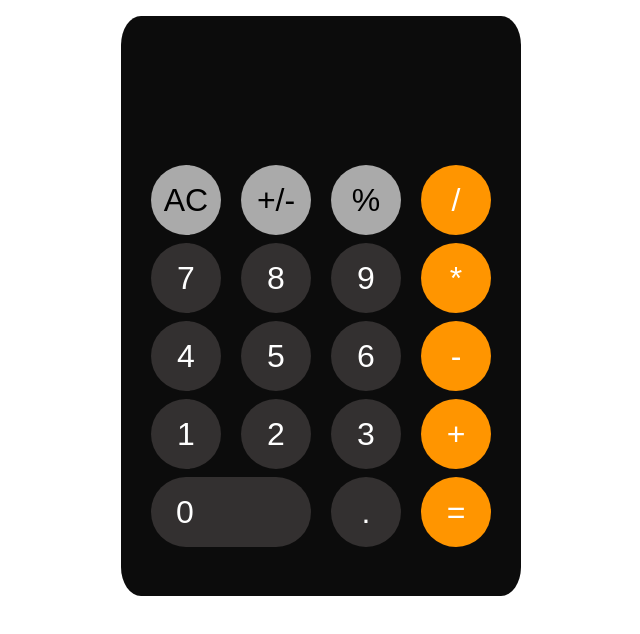
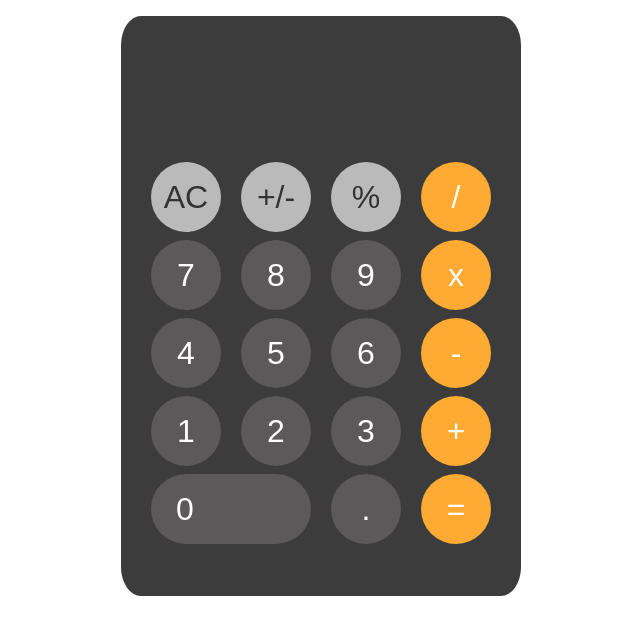
Before and after one commit to krispekla/react-calculator, a React (Create React App) app: page / in a window 1280 px wide. Shown: the top 634 px of the page, without its empty margins (319-959 px from the left). Built offline with nearby package versions, Linux system fonts and the light colour scheme.

Commit message:
Solved various errors

```diff
--- a/src/App.css
+++ b/src/App.css
@@ -7,4 +7,5 @@
   margin-top: 2vh;
   border-radius: 5%;
   overflow: hidden;
+  opacity:0.8;
 }
--- a/src/components/Display/Display.css
+++ b/src/components/Display/Display.css
@@ -5,9 +5,10 @@
     background: inherit;
     color: white;
     min-height: 60px;
-    font-size: 3.2rem;
+    font-size: 3rem;
     letter-spacing: 2px;
     margin-bottom: 30px;
     padding: 0px;
     text-align: right;
+    font-weight: 700;
 }
--- a/src/components/NumberPad/NumberPad.js
+++ b/src/components/NumberPad/NumberPad.js
@@ -9,7 +9,7 @@ const keyArray = [
   { value: "7" },
   { value: "8" },
   { value: "9" },
-  { value: "*" },
+  { value: "x" },
   { value: "4" },
   { value: "5" },
   { value: "6" },
--- a/src/containers/Calculator.js
+++ b/src/containers/Calculator.js
@@ -32,6 +32,7 @@ class Calculator extends Component {
     });
   };
 
+  //Handling button operation
   operationHandler = operation => {
     let result = this.state.accumulator;
     let input = parseFloat(this.state.input);
@@ -39,7 +40,7 @@ class Calculator extends Component {
     //Using functions without numbers
     if (isNaN(input)) {
       input = "Enter number";
-      this.setState({input});
+      this.setState({ input });
     } else {
       //Pushing history
       const updateHistory = [...this.state.history];
@@ -49,6 +50,10 @@ class Calculator extends Component {
       //Pushing operator
       let operatorArray = [...this.state.currentOperator];
       operatorArray.push(operation);
+
+      //Handling more then one dot
+      // if (operation==='.') {
+      // }
 
       if (operatorArray.length === 2) {
         //Add
@@ -61,7 +66,7 @@ class Calculator extends Component {
           result -= input;
         }
         //Multiplication
-        if (operatorArray[0] === "*") {
+        if (operatorArray[0] === "x") {
           result *= input;
         }
 
@@ -71,6 +76,9 @@ class Calculator extends Component {
         }
 
         operatorArray.shift();
+        if (result % 1 !== 0) {
+          result = result.toFixed(2);
+        }
 
         if (operation === "=") {
           operatorArray.shift();
@@ -120,6 +128,7 @@ class Calculator extends Component {
     }
   };
 
+  //Handling number buttons
   buttonSubmitHandler = e => {
     let submit = e.target.value;
     let input = this.state.input;
@@ -127,8 +136,16 @@ class Calculator extends Component {
       input = "";
     }
 
-    submit = input + submit;
-    this.setState({ input: submit });
+    //Checking multiple dots entered
+    if (
+      (input.indexOf(".") > -1 && submit === ".") ||
+      (submit === "." && input === "")
+    ) {
+      submit = "";
+    } else {
+      submit = input + submit;
+      this.setState({ input: submit });
+    }
   };
 
   render() {
```
